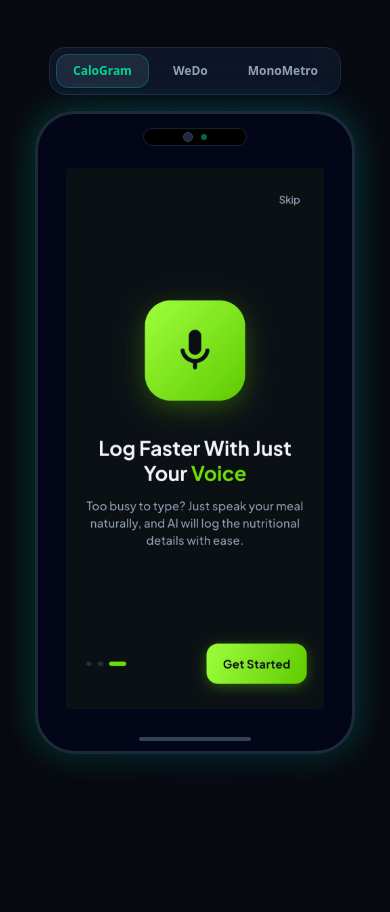
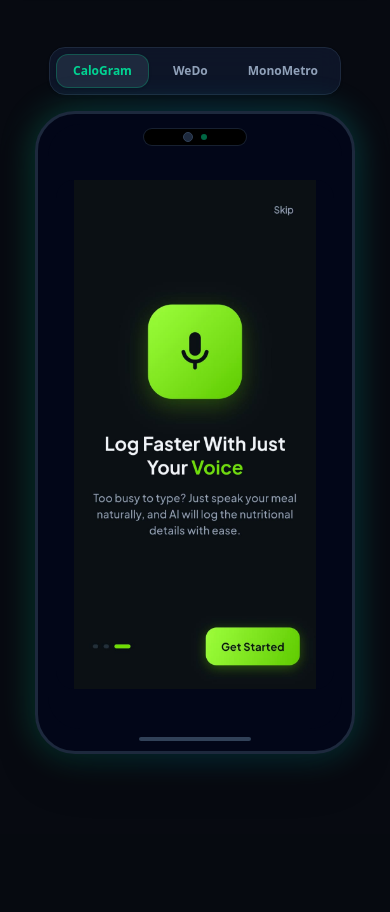
Before and after one commit to shimaakhaled1410-hue/portfolio, a Next.js app: page / in a window 390 px wide. Shown: the part 886-1798 px from the top of the page. Built offline with nearby package versions, Linux system fonts and the light colour scheme.

Commit message:
Increase top and bottom safe area padding inside phone mockup

```diff
--- a/src/components/Hero.tsx
+++ b/src/components/Hero.tsx
@@ -267,11 +267,11 @@ export default function Hero({ onSelectProject }: HeroProps) {
                   <div className="w-1.5 h-1.5 rounded-full bg-emerald-500 animate-pulse" />
                 </div>
 
-                {/* Screen Viewport with Top & Bottom Safe Area Padding */}
-                <div className="relative rounded-[32px] overflow-hidden aspect-[9/18.5] bg-slate-950 flex flex-col justify-between pt-11 pb-5 px-1">
+                {/* Screen Viewport with Increased Top & Bottom Safe Area Padding */}
+                <div className="relative rounded-[32px] overflow-hidden aspect-[9/18.5] bg-slate-950 flex flex-col justify-between pt-14 sm:pt-16 pb-10 sm:pb-12 px-2 sm:px-2.5">
 
                   {/* Image Display Container */}
-                  <div className="relative w-full h-full bg-slate-950 flex items-center justify-center overflow-hidden rounded-[20px]">
+                  <div className="relative w-full h-full bg-slate-950 flex items-center justify-center overflow-hidden rounded-[18px]">
                     <img
                       src={imgSrc}
                       alt={`${currentApp.name} slide ${slideIndex + 1}`}
@@ -283,14 +283,14 @@ export default function Hero({ onSelectProject }: HeroProps) {
                     <button
                       onClick={prevSlide}
                       aria-label="Previous slide"
-                      className="absolute left-1.5 top-1/2 -translate-y-1/2 p-1.5 rounded-full bg-slate-950/75 text-white hover:bg-slate-900 backdrop-blur-md opacity-0 group-hover:opacity-100 transition-opacity border border-slate-700 z-30"
+                      className="absolute left-1 top-1/2 -translate-y-1/2 p-1.5 rounded-full bg-slate-950/75 text-white hover:bg-slate-900 backdrop-blur-md opacity-0 group-hover:opacity-100 transition-opacity border border-slate-700 z-30"
                     >
                       <ChevronLeft className="w-4 h-4" />
                     </button>
                     <button
                       onClick={nextSlide}
                       aria-label="Next slide"
-                      className="absolute right-1.5 top-1/2 -translate-y-1/2 p-1.5 rounded-full bg-slate-950/75 text-white hover:bg-slate-900 backdrop-blur-md opacity-0 group-hover:opacity-100 transition-opacity border border-slate-700 z-30"
+                      className="absolute right-1 top-1/2 -translate-y-1/2 p-1.5 rounded-full bg-slate-950/75 text-white hover:bg-slate-900 backdrop-blur-md opacity-0 group-hover:opacity-100 transition-opacity border border-slate-700 z-30"
                     >
                       <ChevronRight className="w-4 h-4" />
                     </button>
```
